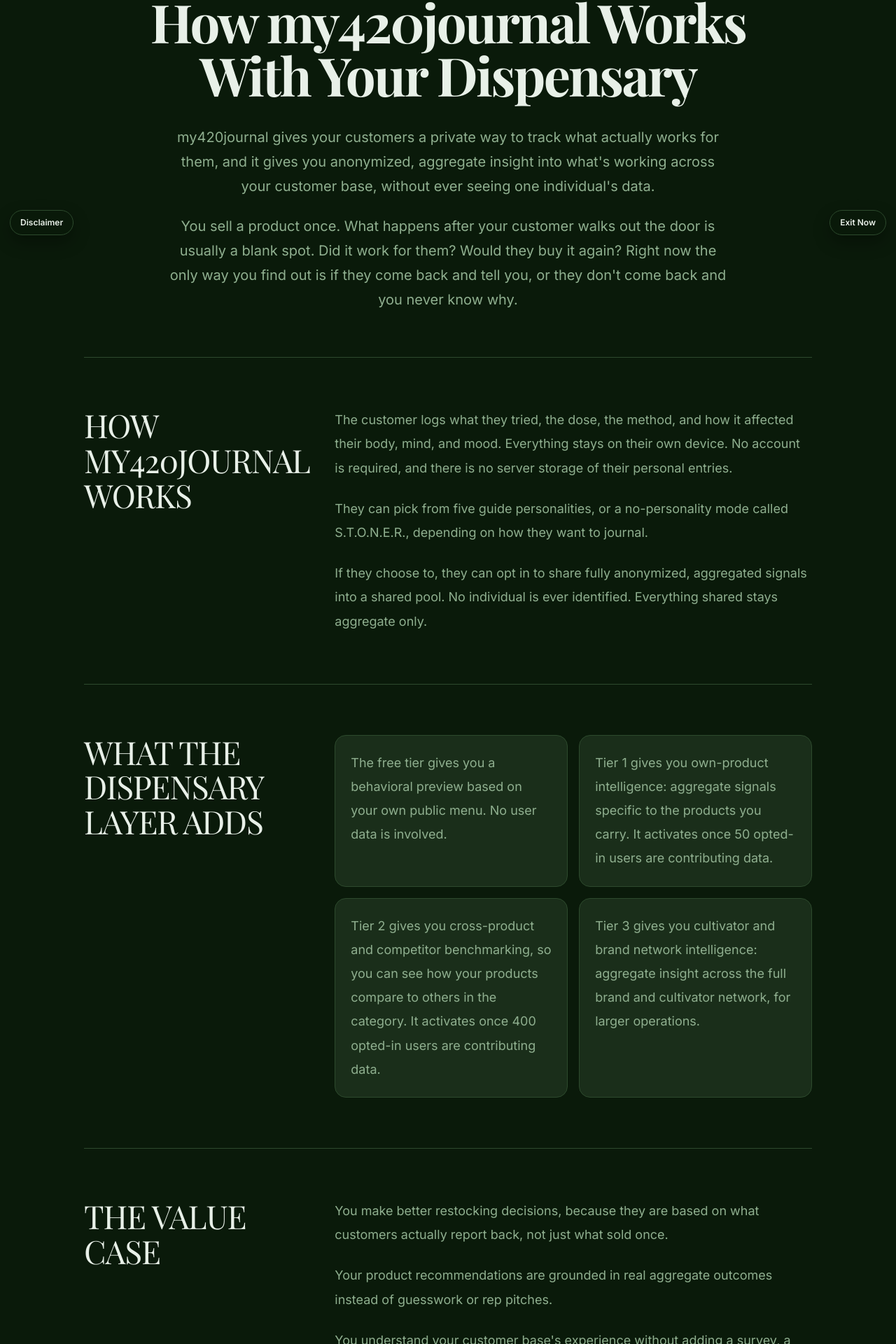
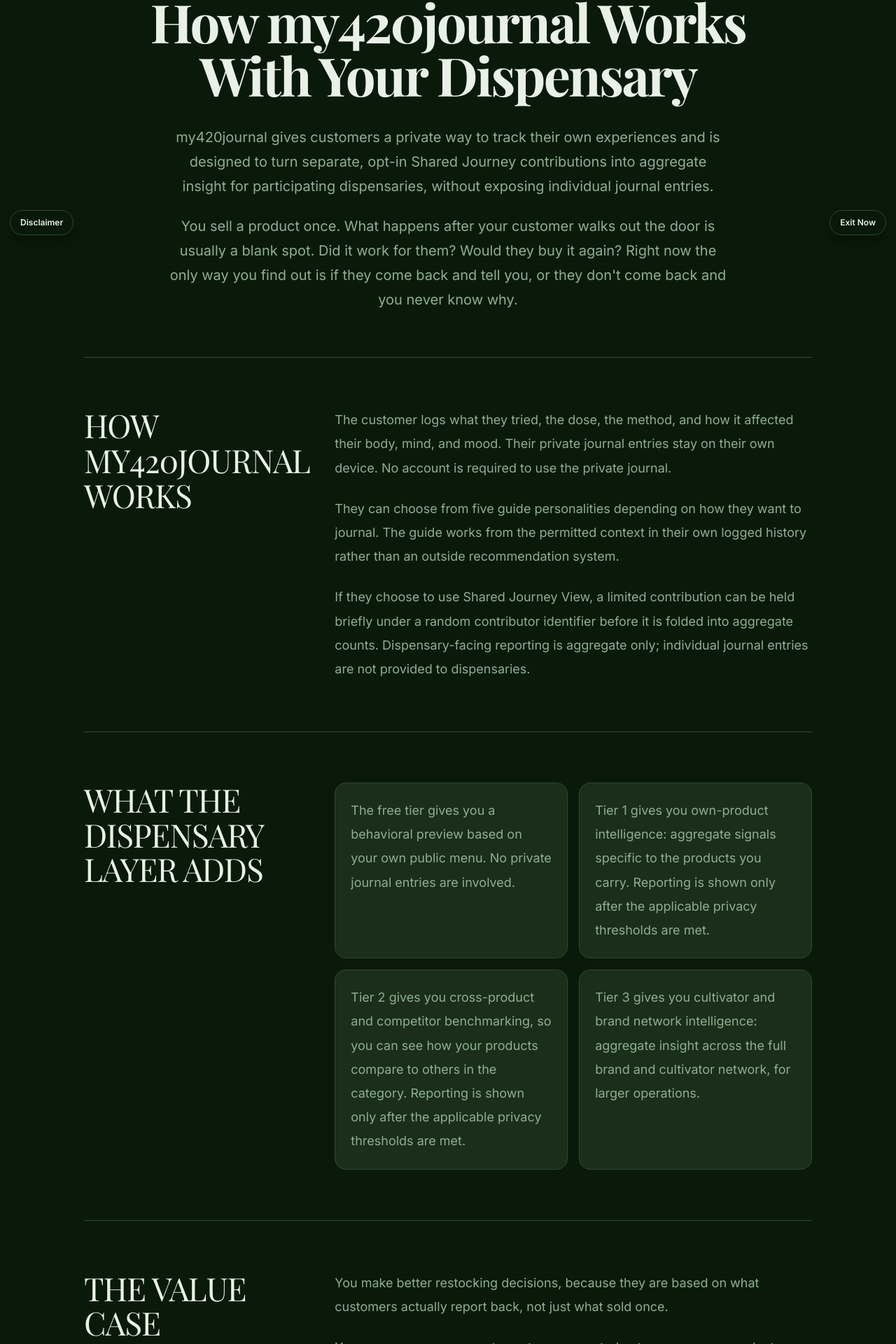
Before and after one commit to casevoiceai/my420journal-app, a React (Vite) app: page /partners in a window 1280 px wide. Shown: the part 450-2370 px from the top of the page at 70% size. Built offline with nearby package versions, Linux system fonts and the light colour scheme.

Commit message:
Align partner copy with current shared data architecture

```diff
--- a/src/marketing/MarketingPartners.jsx
+++ b/src/marketing/MarketingPartners.jsx
@@ -3,26 +3,26 @@ import { ContactSection } from './MarketingContact'
 import { marketingFonts, marketingPage, marketingPalette as S } from './marketingStyles'
 
 const howItWorks = [
-  'The customer logs what they tried, the dose, the method, and how it affected their body, mind, and mood. Everything stays on their own device. No account is required, and there is no server storage of their personal entries.',
-  'They can pick from five guide personalities, or a no-personality mode called S.T.O.N.E.R., depending on how they want to journal.',
-  'If they choose to, they can opt in to share fully anonymized, aggregated signals into a shared pool. No individual is ever identified. Everything shared stays aggregate only.',
+  'The customer logs what they tried, the dose, the method, and how it affected their body, mind, and mood. Their private journal entries stay on their own device. No account is required to use the private journal.',
+  'They can choose from five guide personalities depending on how they want to journal. The guide works from the permitted context in their own logged history rather than an outside recommendation system.',
+  'If they choose to use Shared Journey View, a limited contribution can be held briefly under a random contributor identifier before it is folded into aggregate counts. Dispensary-facing reporting is aggregate only; individual journal entries are not provided to dispensaries.',
 ]
 
 const dispensaryLayer = [
-  'The free tier gives you a behavioral preview based on your own public menu. No user data is involved.',
-  'Tier 1 gives you own-product intelligence: aggregate signals specific to the products you carry. It activates once 50 opted-in users are contributing data.',
-  'Tier 2 gives you cross-product and competitor benchmarking, so you can see how your products compare to others in the category. It activates once 400 opted-in users are contributing data.',
+  'The free tier gives you a behavioral preview based on your own public menu. No private journal entries are involved.',
+  'Tier 1 gives you own-product intelligence: aggregate signals specific to the products you carry. Reporting is shown only after the applicable privacy thresholds are met.',
+  'Tier 2 gives you cross-product and competitor benchmarking, so you can see how your products compare to others in the category. Reporting is shown only after the applicable privacy thresholds are met.',
   'Tier 3 gives you cultivator and brand network intelligence: aggregate insight across the full brand and cultivator network, for larger operations.',
 ]
 
 const valueCase = [
   'You make better restocking decisions, because they are based on what customers actually report back, not just what sold once.',
-  'Your product recommendations are grounded in real aggregate outcomes instead of guesswork or rep pitches.',
-  "You understand your customer base's experience without adding a survey, a loyalty app, or any data collection burden on your staff.",
+  'You can compare aggregate customer-reported outcomes across products instead of relying only on guesswork or rep pitches.',
+  "You understand patterns across participating customers without adding a survey, a loyalty app, or access to anyone's private journal entries.",
 ]
 
 const whatWeAreNot = [
-  "my420journal is not a loyalty program. It is not an ad platform. We do not sell or show any individual customer's data, ever. Everything stays aggregate and opt-in only.",
+  "my420journal is not a loyalty program. It is not an ad platform. We do not sell or show a customer's private journal entries to a dispensary. Dispensary-facing reporting is aggregate and based only on opt-in contributions.",
   'It does not replace your point-of-sale or inventory system. It adds insight on top of what you already do.',
 ]
 
@@ -41,7 +41,7 @@ export default function MarketingPartners() {
             </h1>
             <div className="partners-page-intro">
               <p>
-                my420journal gives your customers a private way to track what actually works for them, and it gives you anonymized, aggregate insight into what's working across your customer base, without ever seeing one individual's data.
+                my420journal gives customers a private way to track their own experiences and is designed to turn separate, opt-in Shared Journey contributions into aggregate insight for participating dispensaries, without exposing individual journal entries.
               </p>
               <p>
                 You sell a product once. What happens after your customer walks out the door is usually a blank spot. Did it work for them? Would they buy it again? Right now the only way you find out is if they come back and tell you, or they don't come back and you never know why.
@@ -57,7 +57,7 @@ export default function MarketingPartners() {
           <section className="partners-page-section partners-page-getting-started">
             <h2>GETTING STARTED</h2>
             <p>
-              Let's have a short conversation about giving my420journal a look. Consider an early, full-access pilot, so we can learn together what's most useful to see before any tier or pricing commitment.
+              Let's have a short conversation about whether a future pilot could make sense. Any pilot would begin only after the required product, privacy, and legal gates for that stage are satisfied.
             </p>
           </section>
         </div>
```
